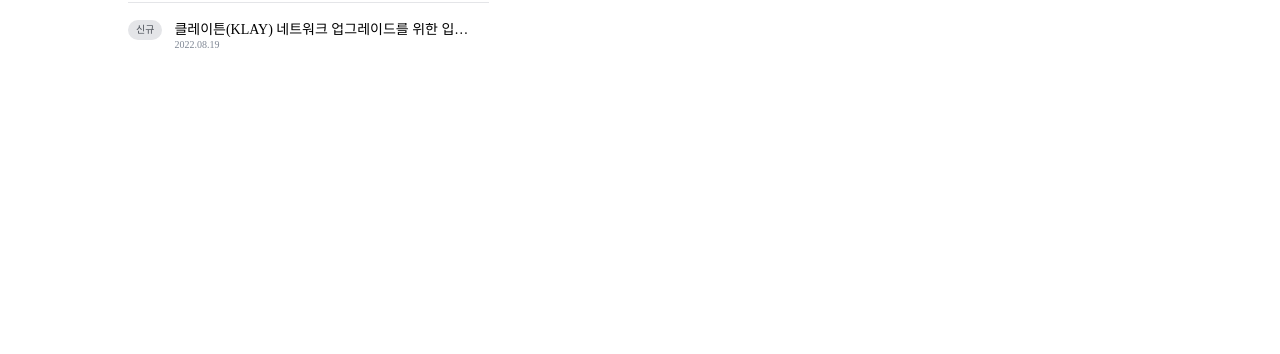
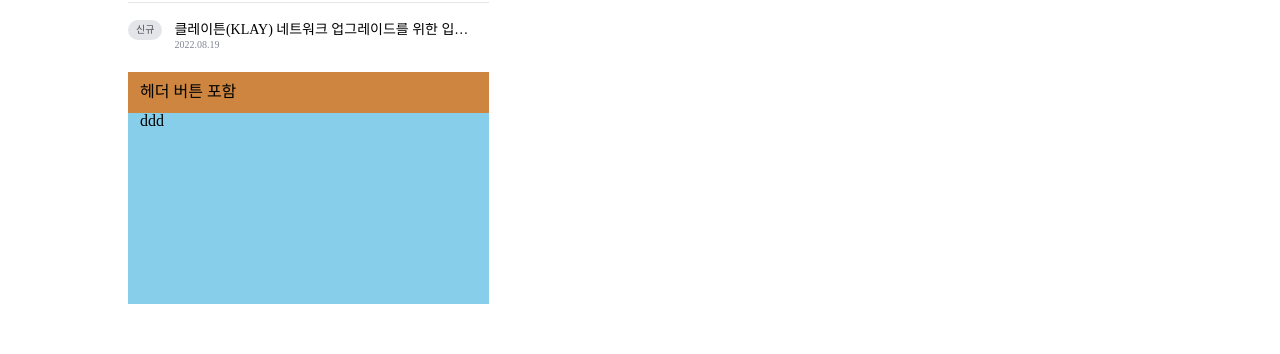
Before and after one commit to LESANF/coinzero, a React (Create React App) app: page / in a window 1280 px wide. Shown: the part 575-929 px from the top of the page. Built offline with nearby package versions, Linux system fonts and the light colour scheme; no server answers.

Commit message:
add: Button Scroll List

```diff
--- /dev/null
+++ b/src/Components/ButtonScroll.tsx
@@ -0,0 +1,29 @@
+import styled from 'styled-components';
+
+const Frame = styled.div`
+    background-color: skyblue;
+    height: 232px;
+    margin-top: 10px;
+`;
+const Header = styled.header`
+    box-sizing: border-box;
+    background-color: peru;
+    padding: 12px 12px 3px 12px;
+    height: 41px;
+`;
+const Content = styled.div`
+    //background-color: pink;
+    padding: 0 12px;
+    height: 191px;
+`;
+
+function ButtonScroll() {
+    return (
+        <Frame>
+            <Header>헤더 버튼 포함</Header>
+            <Content>ddd</Content>
+        </Frame>
+    );
+}
+
+export default ButtonScroll;
--- a/src/Components/QuickSearch.tsx
+++ b/src/Components/QuickSearch.tsx
@@ -14,6 +14,7 @@ import { useQuery } from 'react-query';
 import { getCombine } from '../Utils/CombineCoinData';
 import VerticalNotice from './VerticalNotice';
 import GoReadme from './GoReadme';
+import ButtonScroll from './ButtonScroll';
 
 const MainLeftFrame = styled.div`
     display: flex;
@@ -279,6 +280,7 @@ function QuickSearch() {
             </SearchZone>
             <GoReadme />
             <VerticalNotice />
+            <ButtonScroll />
         </MainLeftFrame>
     );
 }
```
